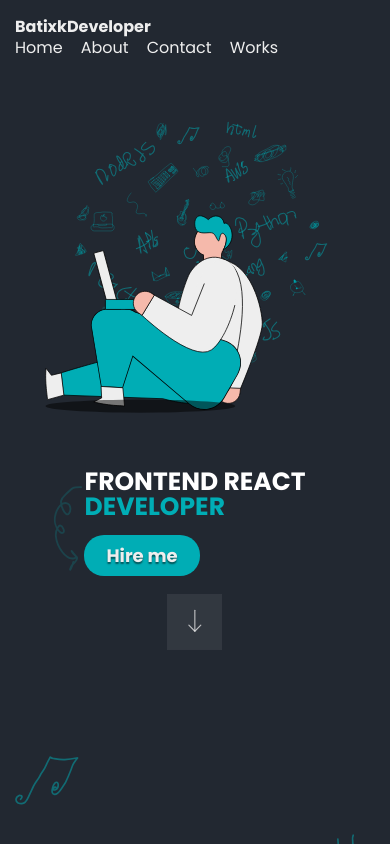
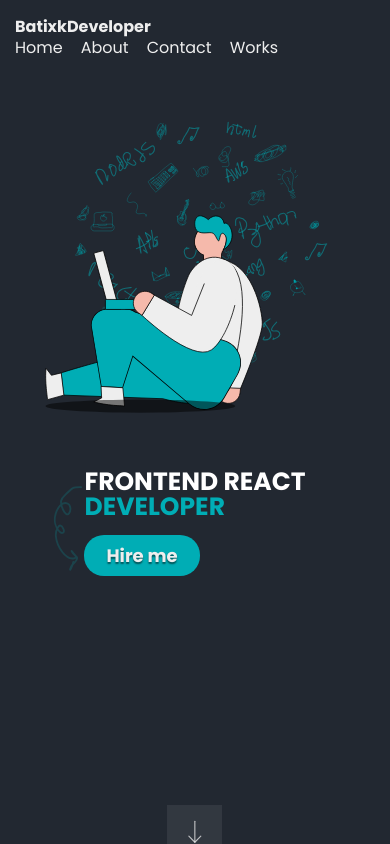
Before and after one commit to brutalbanti/portfolio, a React (Create React App) app: page / in a window 390 px wide. Shown: the top 844 px of the page. Built offline with nearby package versions, Linux system fonts and the light colour scheme; the HTML template or start-up script is replaced by a standard one.

Commit message:
change css

```diff
--- a/src/component/Main/Section/sectionhead.css
+++ b/src/component/Main/Section/sectionhead.css
@@ -154,7 +154,7 @@
         backdrop-filter: blur(1.51331px);
         padding: 15px 20px;
         cursor: pointer;
-        margin-top: 10px;
+        margin-top: 100%;
     }
 
     .content-left__btn-down img {
```
